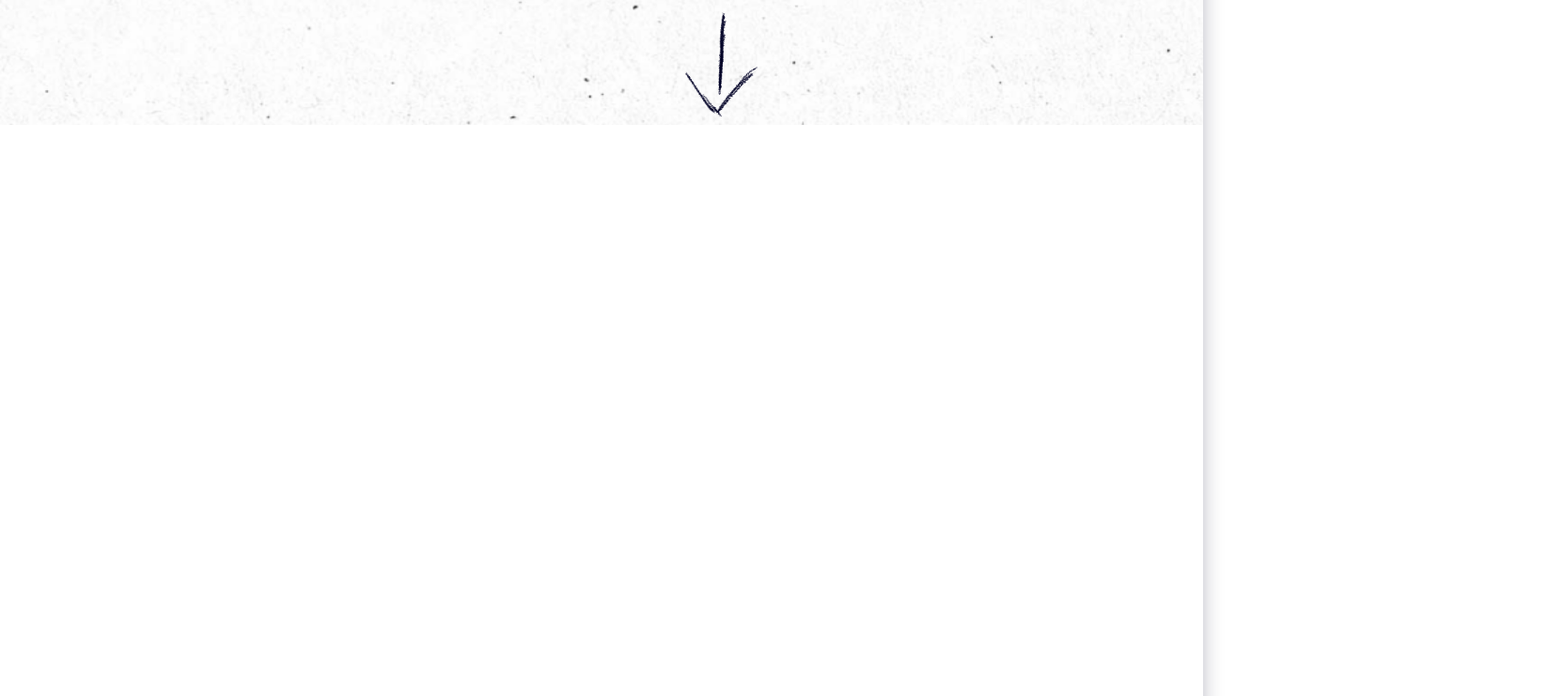
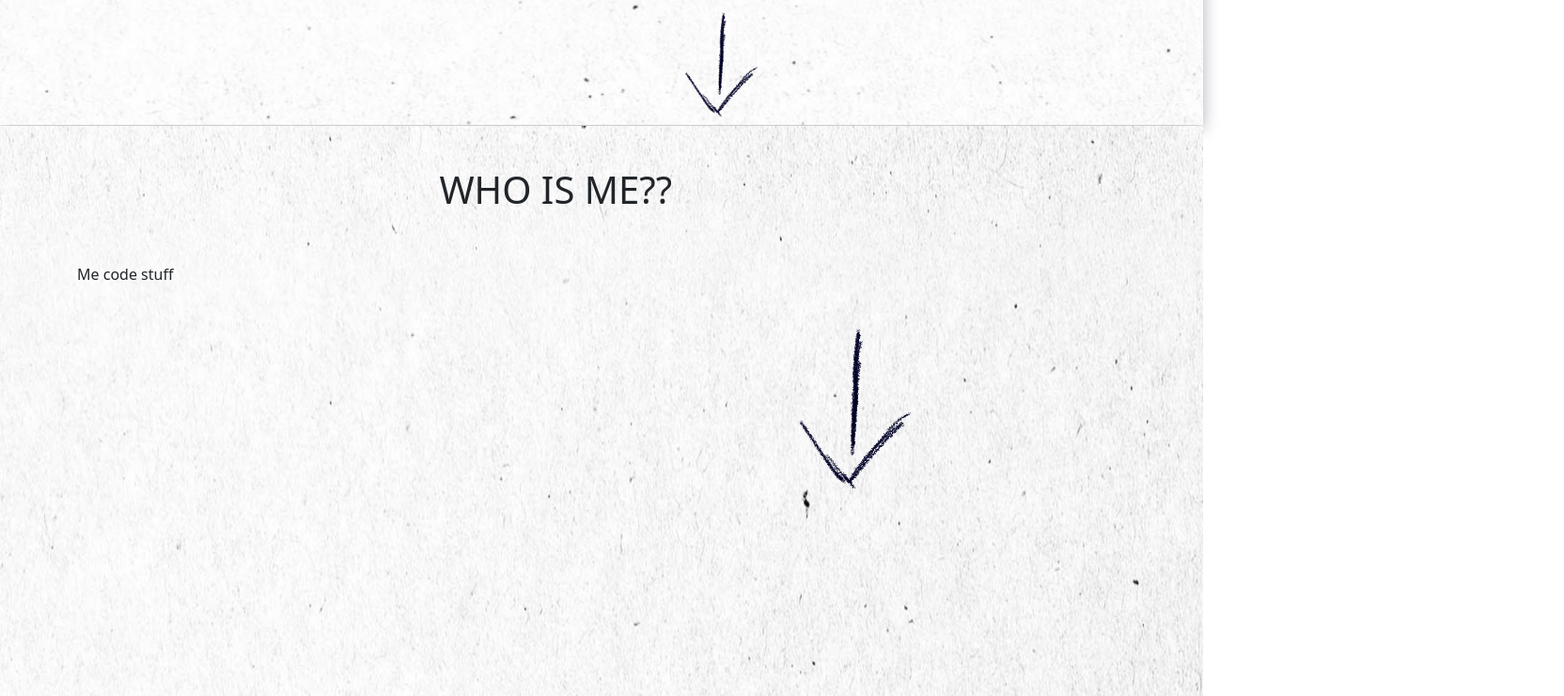
Before and after one commit to Gry4hon/griffinpenn.dev, a React (Vite) app in the folder griffinpennportfolio/: page / in a window 1280 px wide. Shown: the part 927-1668 px from the top of the page at 94% size, 1664 px wide, since content can reach past the window. Built offline with nearby package versions, Linux system fonts and the light colour scheme.

Commit message:
Bare bones about me
I got the framework for what I want the about me to be situated.

```diff
--- /dev/null
+++ b/griffinpennportfolio/src/Components/AboutMeComponents/AboutMe.tsx
@@ -0,0 +1,24 @@
+import "./AboutMeStyles/AboutMeStyle.css";
+import test from "./AboutMeStyles/Assets/ARROW.png";
+
+function AboutMe() {
+  return (
+    <>
+      <div id="aboutme-body">
+        <div className="container aboutme-elements">
+          <div className="aboutme-text">
+            <p>Me code stuff</p>
+          </div>
+          <div className="aboutme-header">
+            <h1>WHO IS ME??</h1>
+          </div>
+          <div className="aboutme-image-carosel">
+            <img src={test} alt="" />
+          </div>
+        </div>
+      </div>
+    </>
+  );
+}
+
+export default AboutMe;
--- /dev/null
+++ b/griffinpennportfolio/src/Components/AboutMeComponents/AboutMeStyles/AboutMeStyle.css
@@ -0,0 +1,29 @@
+#aboutme-body{
+    background-image: url("./Assets/BackgroundImage.png");
+    background-repeat: no-repeat;
+    background-size: 100% 1250px;
+    width: auto;
+    box-shadow: 0 16px 2px -2px  #01032650;
+    height: 1070px;
+    z-index: 4;
+    margin-top: 1px;
+}
+
+.aboutme-elements{
+    display: grid;
+    grid-template-columns: auto auto auto;
+    height: 1060px;
+}
+
+.aboutme-text{
+    margin-top: 50%;
+}
+
+.aboutme-header{
+    margin-top: 10%;
+    text-align: center;
+}
+
+.aboutme-image-carosel{
+    margin-top: 200px;
+}
--- a/griffinpennportfolio/src/Components/LandingPageComponents/LandingStyles/LandingBodyStyles.css
+++ b/griffinpennportfolio/src/Components/LandingPageComponents/LandingStyles/LandingBodyStyles.css
@@ -3,15 +3,14 @@
     background-repeat: no-repeat;
     background-size: 100% 1250px;
     width: auto;
-    height: 1920px;
-    box-shadow: 0 16px 22px -2px  #01032650;
-
+    z-index: 6;
+    box-shadow: 0 4px 16px #01032650;
 }
 
 .landing-elements{
     display: grid;
     grid-template-columns: auto auto auto;
-    height: 1920px;
+    height: 1060px;
 }
 
 
@@ -19,6 +18,7 @@
     margin-top: 320px;
     display: flexbox;
     width: 700px;
+    height: 500px;
     font-size: 24px;
     margin-left: -100px;
 }
@@ -26,11 +26,17 @@
 .landing-image{
     margin-top: 150px;
     margin-left: 30%;
+    height: 800px;
 }
 
 .landing-image img{
     width: 800px;
     height: 800px;
+}
+
+.arrow-styles{
+    width: 130px;
+    height: 130px;
 }
 
 .arrow-styles img{
@@ -68,6 +74,8 @@
         margin-top: 300px;
         display: flexbox;
         width: 600px;
+        height: 500px;
+
         margin-left: -50px;
         margin-right: -100px;
     }
--- a/griffinpennportfolio/src/main.tsx
+++ b/griffinpennportfolio/src/main.tsx
@@ -2,6 +2,7 @@ import React from "react";
 import ReactDOM from "react-dom/client";
 import Landing from "./Components/LandingPageComponents/LandingBody.tsx";
 import NavBar from "./Components/SharedComponents/NavBar.tsx";
+import AboutMe from "./Components/AboutMeComponents/AboutMe.tsx";
 import "./MainStyles.css";
 import "bootstrap/dist/css/bootstrap.css";
 
@@ -9,5 +10,6 @@ ReactDOM.createRoot(document.getElementById("root")!).render(
   <React.StrictMode>
     <NavBar />
     <Landing />
+    <AboutMe />
   </React.StrictMode>
 );
```
Also changed, not shown: griffinpennportfolio/src/Components/AboutMeComponents/AboutMeStyles/Assets/ARROW.png (added), griffinpennportfolio/src/Components/AboutMeComponents/AboutMeStyles/Assets/BackgroundImage.png (added).
